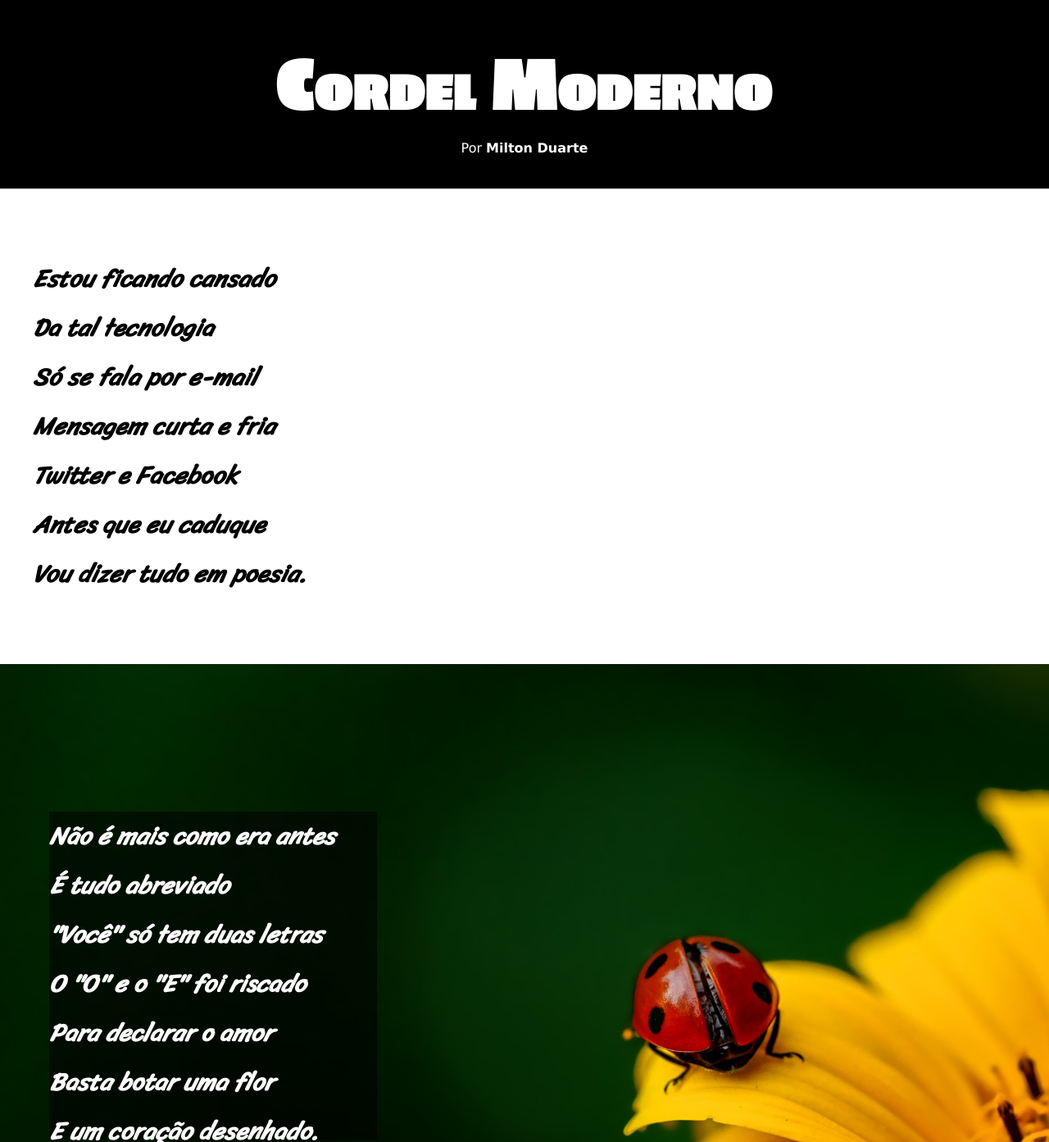
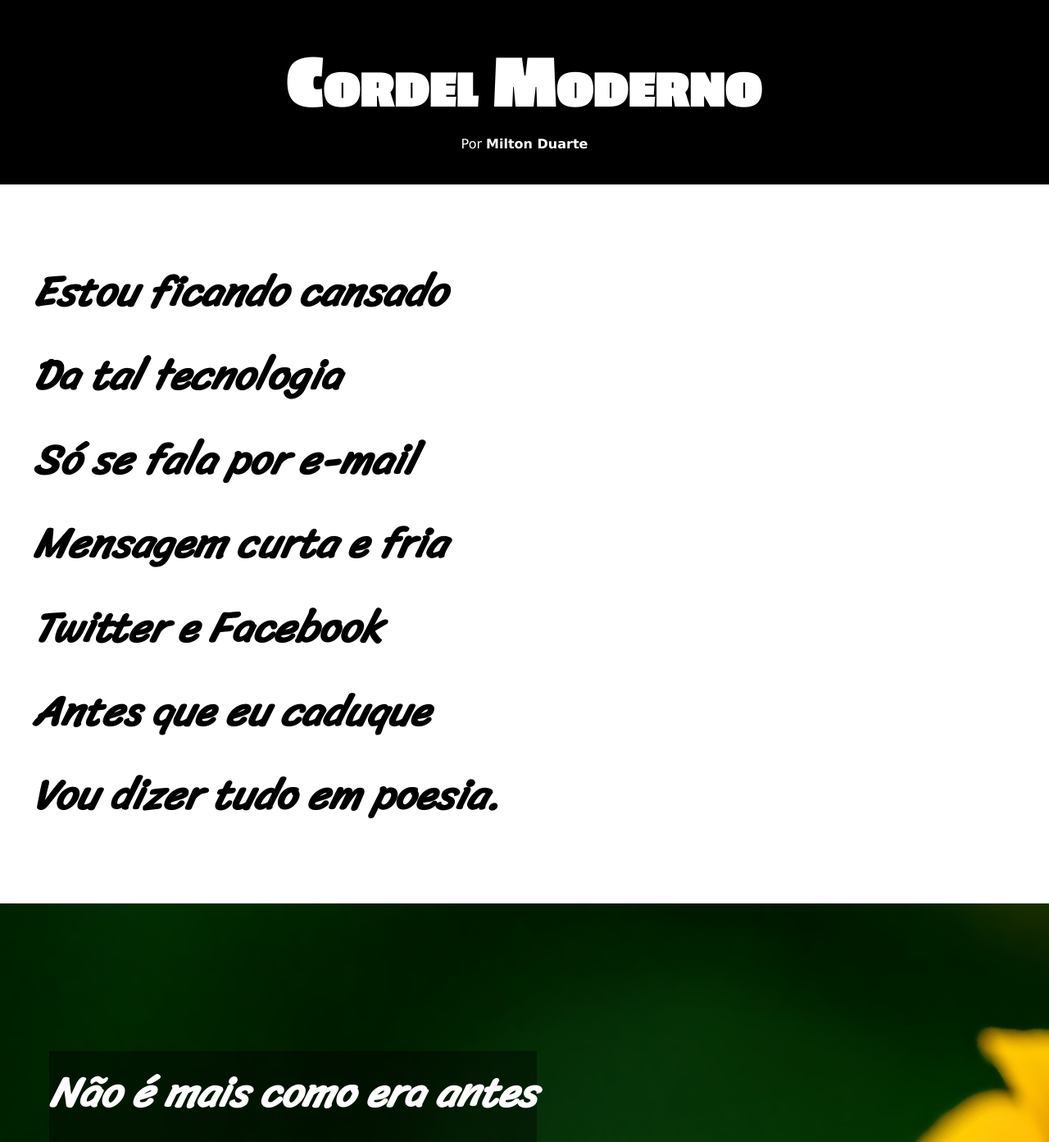
Before and after one commit to WilliamLacerda/html-css, a plain HTML site: page desafios/desafio012/index.html in a window 1280 px wide. Shown: the top 1393 px of the page at 82% size. Drawn offline with Linux system fonts and the light colour scheme.

Commit message:
Update style.css

```diff
--- a/desafios/desafio012/style.css
+++ b/desafios/desafio012/style.css
@@ -23,10 +23,9 @@ header {
 }
 
 h1 {
-    display: auto;
-    font-size: 100px;
+    font-size: 7.5vw;
     padding: 10px;
-    font-family: 'Passion One', sans-serif;
+    font-family: 'Passion One', Verdana, Geneva, Tahoma, sans-serif;
     font-weight: 900;
     font-variant: small-caps;
 }
@@ -52,8 +51,8 @@ section {
     line-height: 2em;
     text-align: justify;
     padding-left: 40px;
-    font-size: 30px;
-    font-family: 'Sriracha', cursive;
+    font-size: 4vw;
+    font-family: 'Sriracha', cursive, Verdana, Geneva, Tahoma, sans-serif;
     font-weight: bold;
     font-style: italic;
 }
@@ -82,9 +81,8 @@ section.imagem2 {
 section.imagem1 > p {
     color: white;
     position: relative;
-    background-color: rgba(0, 0, 0, 0.550);
-    height: 400px;
-    width: 400px;
+    background-color: rgba(0, 0, 0, 0.400);
+    display: inline-block;
     top: 100px;
     left: 20px;
 }
@@ -92,9 +90,8 @@ section.imagem1 > p {
 section.imagem2 > p {
     color: white;
     position: relative;
-    background-color: rgba(0, 0, 0, 0.550);
-    height: 410px;
-    width: 400px;
+    background-color: rgba(0, 0, 0, 0.400);
+    display: inline-block;
     top: 100px;
     left: 20px;
 }
```
